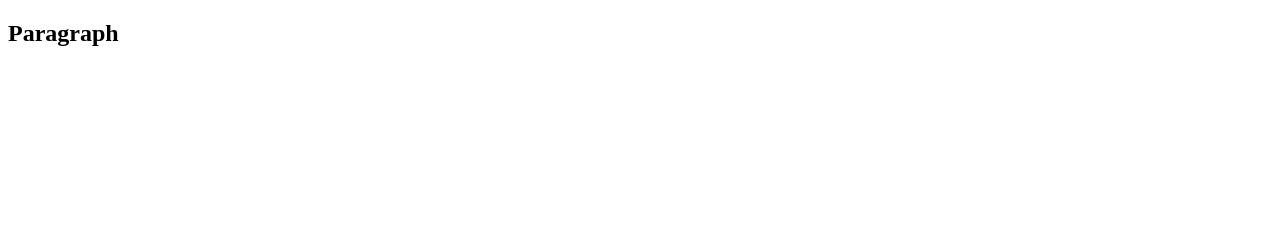
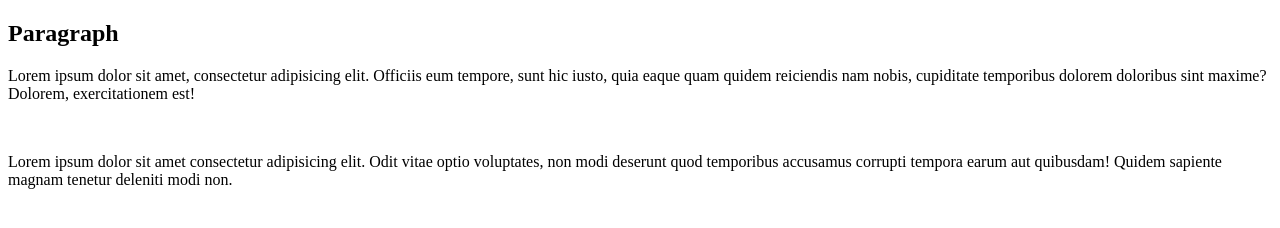
Before and after one commit to gautamalish/Website-dev, a plain HTML site: page index.html in a window 1280 px wide. Drawn offline with Linux system fonts and the light colour scheme.

Commit message:
modified

```diff
--- a/index.html
+++ b/index.html
@@ -8,5 +8,10 @@
 </head>
 <body>
     <h2>Paragraph</h2>
+    <p>Lorem ipsum dolor sit amet, consectetur adipisicing elit. Officiis eum tempore, sunt hic iusto, quia eaque quam quidem reiciendis nam nobis, cupiditate temporibus dolorem doloribus sint maxime? Dolorem, exercitationem est!<p>
+        <section>
+            <img src="" alt="">
+            <p>Lorem ipsum dolor sit amet consectetur adipisicing elit. Odit vitae optio voluptates, non modi deserunt quod temporibus accusamus corrupti tempora earum aut quibusdam! Quidem sapiente magnam tenetur deleniti modi non.</p>
+        </section>
 </body>
 </html>
```
